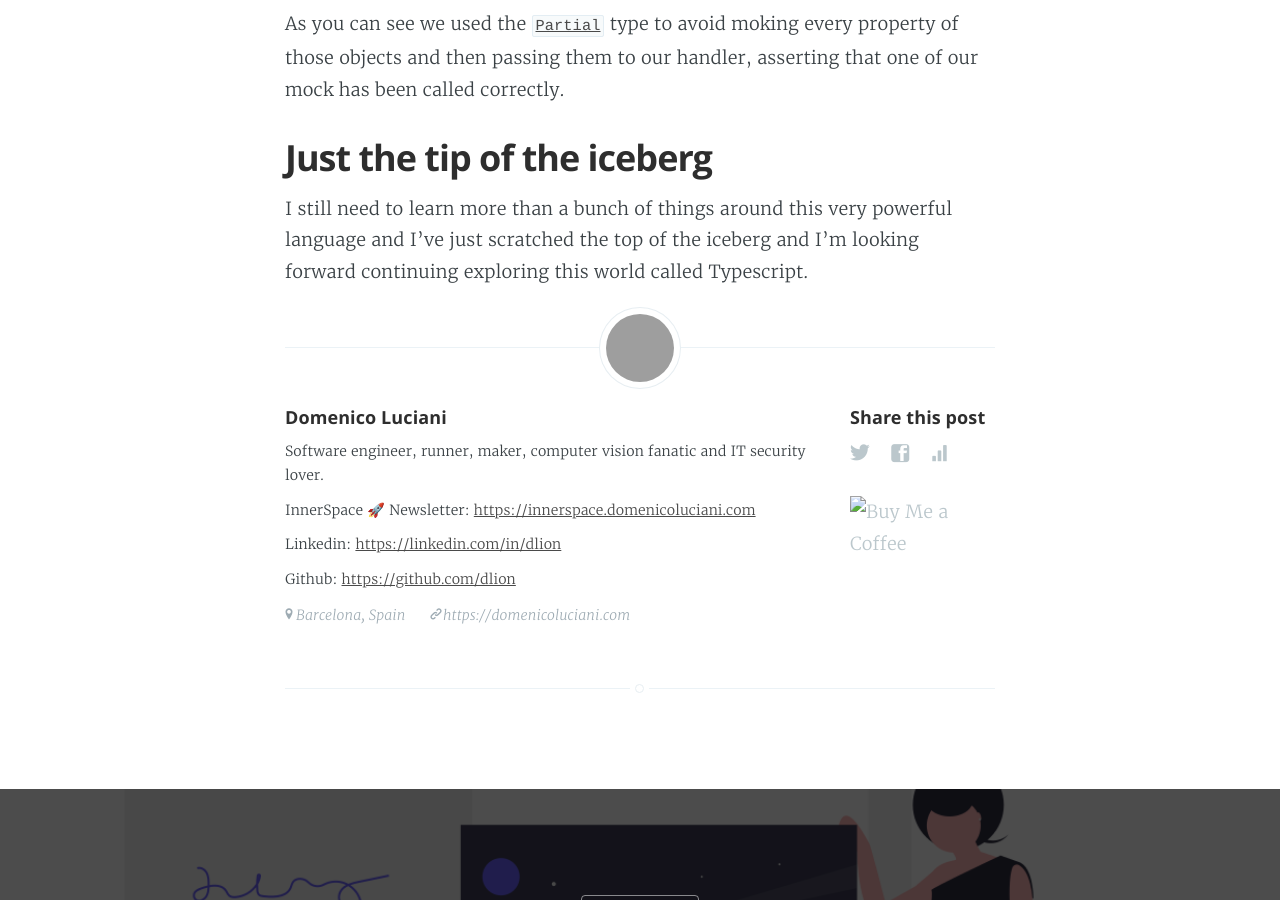
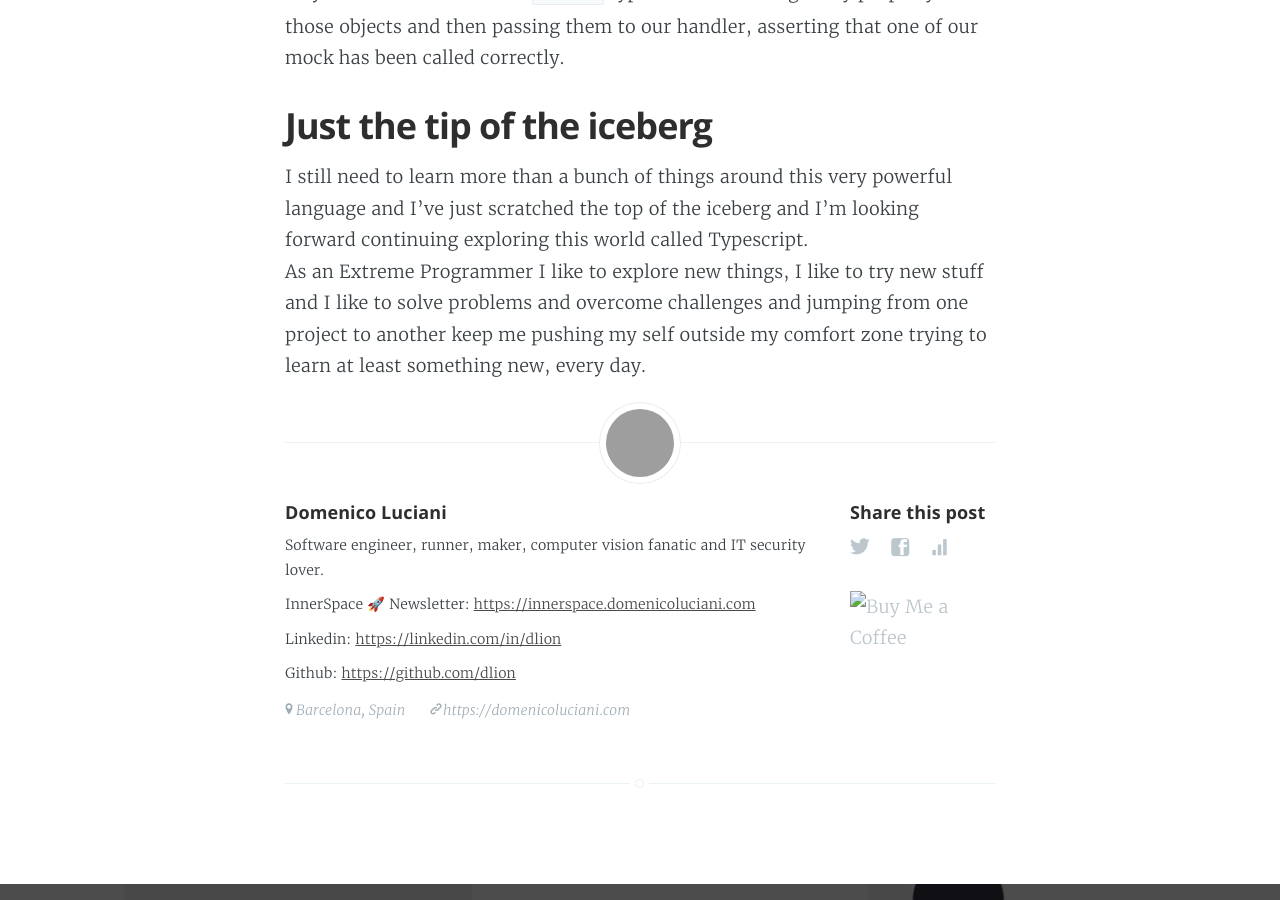
Before and after one commit to dlion/domenicoluciani, a Jekyll site: the page built from _posts/2022-06-17-how-to-mock-with-jest-typescript.md, in a window 1280 px wide and 900 px high, scrolled down 7936 px. Built offline with Jekyll 4.4.1, drawn with Linux system fonts in a browser that asks for light colours; some web fonts are replaced; grey boxes are pictures that could not be loaded.

Commit message:
Final thoughts

```diff
--- a/_posts/2022-06-17-how-to-mock-with-jest-typescript.md
+++ b/_posts/2022-06-17-how-to-mock-with-jest-typescript.md
@@ -219,3 +218,4 @@ As you can see we used the [`Partial`](https://www.typescriptlang.org/docs/handb
 ## Just the tip of the iceberg
 
 I still need to learn more than a bunch of things around this very powerful language and I've just scratched the top of the iceberg and I'm looking forward continuing exploring this world called Typescript.
+As an Extreme Programmer I like to explore new things, I like to try new stuff and I like to solve problems and overcome challenges and jumping from one project to another keep me pushing my self outside my comfort zone trying to learn at least something new, every day.
```
Also changed, not shown: other parts of _posts/2022-06-17-how-to-mock-with-jest-typescript.md (+0 -1 lines).
